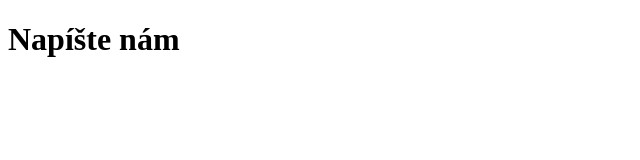
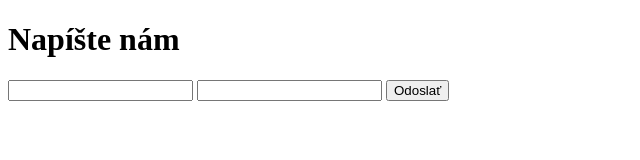
Before and after one commit to test-spseke/weby, a plain HTML site: page support.html in a window 1280 px wide. Shown: the whole page, without its empty margins (0-640 px from the left). Drawn offline with Linux system fonts and the light colour scheme.

Commit message:
Doplneny kontaktny formular

```diff
--- a/support.html
+++ b/support.html
@@ -8,6 +8,10 @@
 </head>
 <body>
     <h1>Napíšte nám</h1>
-    <form action="sendmail.php"></form>
+    <form action="sendmail.php">
+        <input type="text" name="meno">
+        <input type="text" name="sprava">
+        <button>Odoslať</button>
+    </form>
 </body>
 </html>
```
